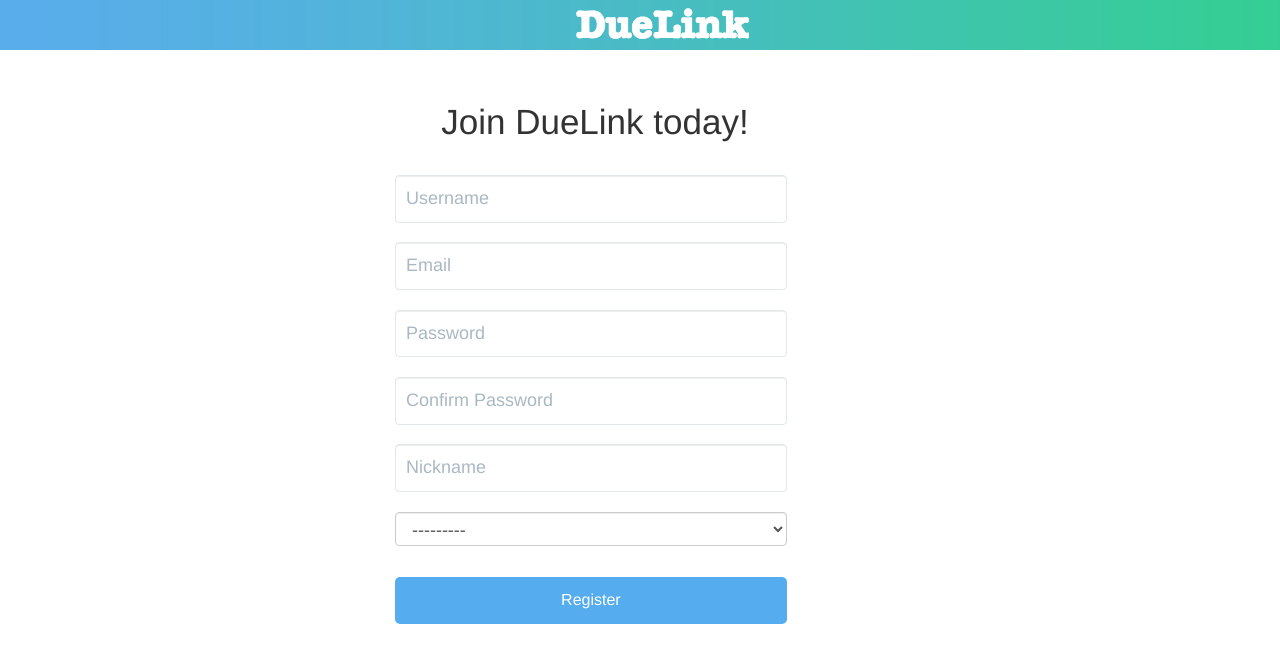
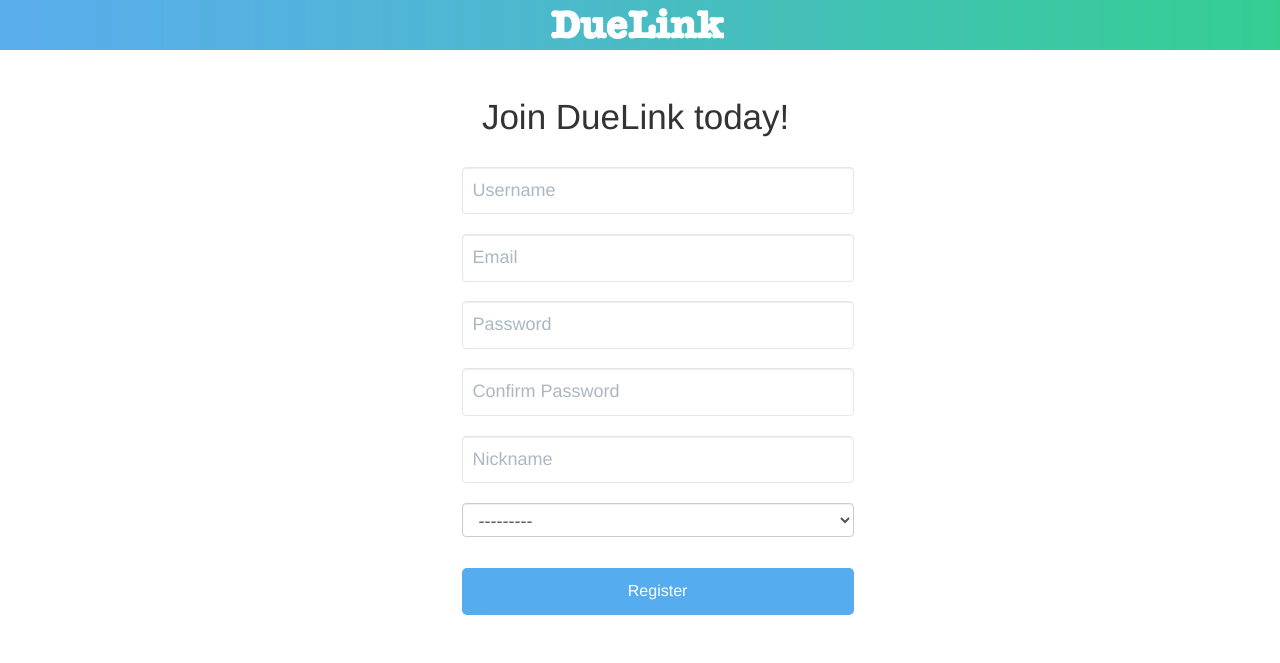
Before and after one commit to DueLinkCMU/DueLink, a Django app: page /duelink/register in a window 1280 px wide. Shown: the top 663 px of the page. Run offline with Django 3.2, Linux system fonts and the light colour scheme; data that the repository does not hold is empty; parts of the project's set-up code (start-up, migrations or seed data) failed here and were passed over; some libraries are stand-ins or nearby versions.

Commit message:
minor changes in login and register css

```diff
--- a/webapps/DueLink/static/css/register.css
+++ b/webapps/DueLink/static/css/register.css
@@ -22,7 +22,7 @@
 }
 
 form.form.register {
-    margin-left: 30%;
+    margin-left: 37%;
 }
 
 
@@ -61,7 +61,7 @@
     font-family: 'Calibri Light', Helvetica, Arial, sans-serif;
     font-size: 35px;
     /*padding-left: -20%;*/
-    margin: 8% auto 5% -40%;
+    margin: 8% auto 5% -42%;
 }
 
 div.checkbox {
@@ -74,8 +74,8 @@
 }
 
 .sign.icon {
-    display: inline-block;
-    margin: auto auto auto 55%;
+    display: inline;
+    margin: auto auto auto 52.5%;
     text-align: center;
 }
 
@@ -84,12 +84,16 @@
 /*}*/
 
 div.pull-right {
+    display: inline-block;
     height: 50px;
-    padding-top: 10px;
+    padding-top: 13px;
+    white-space:nowrap;
 }
 .login {
+    float: right;
     font-size: 18px;
     color: #ffffff;
+    /*color: black;*/
 }
 
 
```
Also changed, not shown: webapps/DueLink/static/css/login.css (+8 -4 lines).
